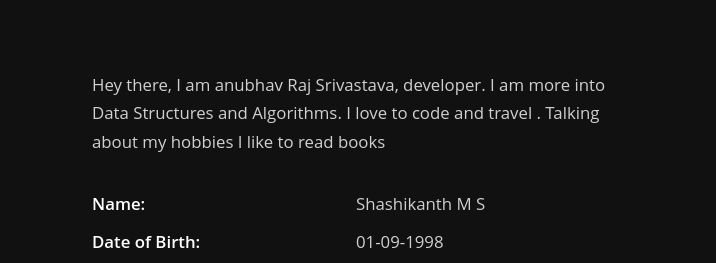
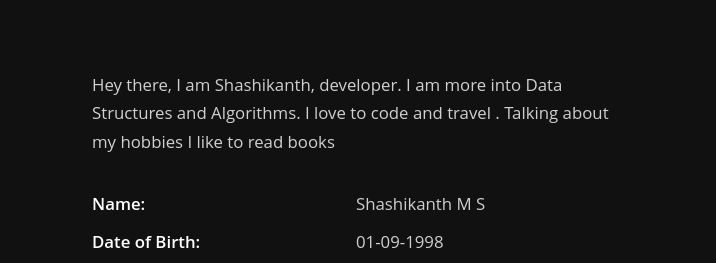
Before and after one commit to shashikanth-m-s/profile, a plain HTML site: page about.html in a window 1280 px wide. Shown: the part 246-509 px from the top of the page, 564-1280 px from the left. Drawn offline with nearby package versions, Linux system fonts and the light colour scheme.

Commit message:
Update about.html

```diff
--- a/about.html
+++ b/about.html
@@ -102,7 +102,7 @@
 	   </div>
 
 	   <div class="row-right" >
-		   <p class="text">Hey there, I am anubhav Raj Srivastava,  developer. I am more into
+		   <p class="text">Hey there, I am Shashikanth,  developer. I am more into
 			Data Structures and Algorithms. I love to code and travel . Talking about my hobbies I like to  read books
 		   </p>
 		   <div class="about-content">
```
